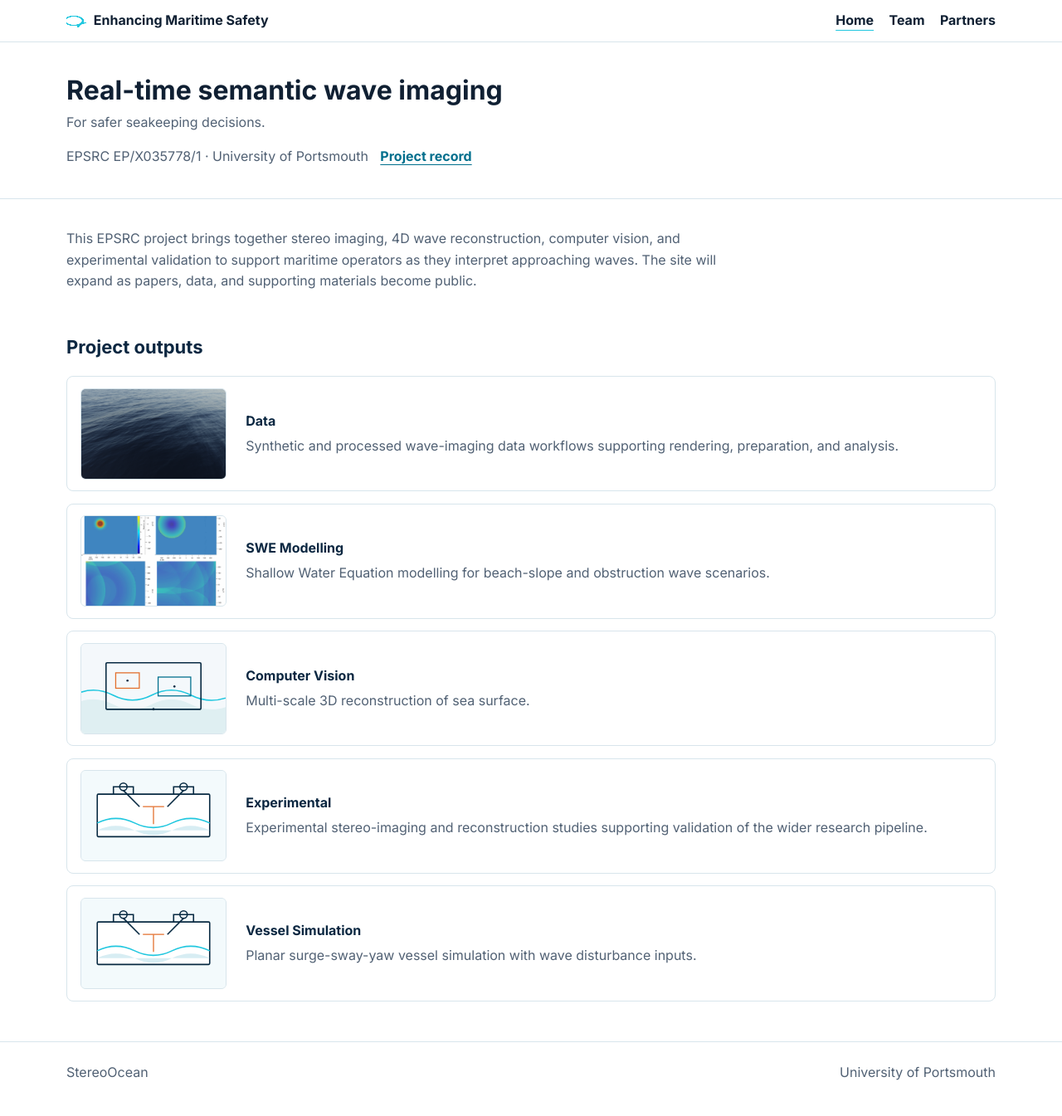
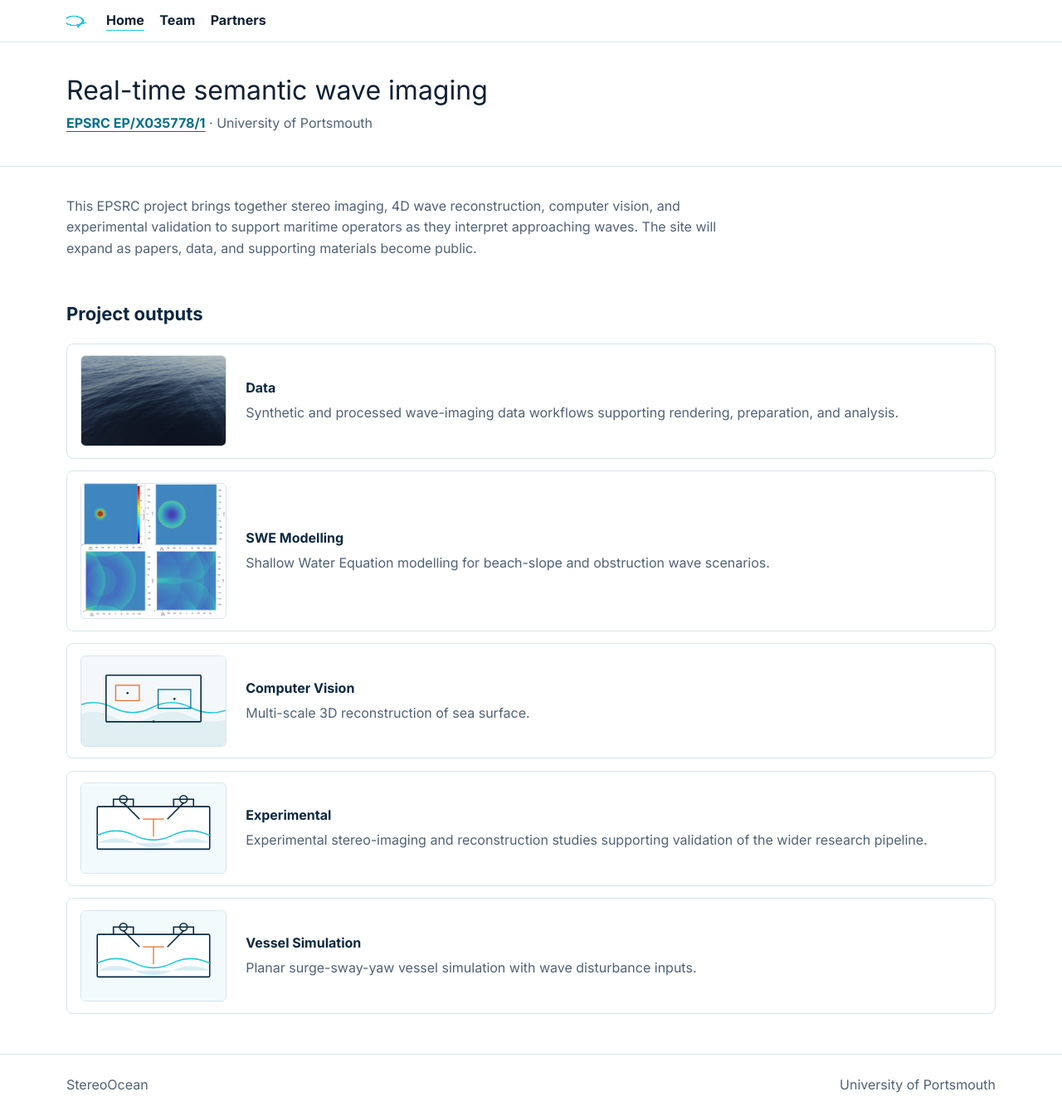
Before and after one commit to stereoocean/stereoocean.github.io, a Jekyll site: the page built from index.md, in a window 1280 px wide. Shown: the whole page at 83% size. Built offline with Jekyll 4.4.1, drawn with Linux system fonts in a browser that asks for light colours.

Commit message:
Update homepage header and output thumbnail

```diff
--- a/_includes/nav.html
+++ b/_includes/nav.html
@@ -1,7 +1,6 @@
 <nav class="site-nav" aria-label="Main navigation">
   <a class="site-mark" href="{{ '/' | relative_url }}" aria-label="Enhancing Maritime Safety home">
     <span class="mark-wave" aria-hidden="true"></span>
-    <span>Enhancing Maritime Safety</span>
   </a>
   <div class="nav-links">
     <a href="{{ '/' | relative_url }}" {% if page.nav_key == "home" %}aria-current="page"{% endif %}>Home</a>
--- a/_includes/output-grid.html
+++ b/_includes/output-grid.html
@@ -2,7 +2,7 @@
   {% assign outputs = site.outputs | sort: "order" %}
   {% for output in outputs %}
     <a class="output-card output-link-card" href="{{ output.url | relative_url }}">
-      <img class="output-card-image" src="{{ output.image | relative_url }}" alt="" loading="lazy">
+      <img class="output-card-image{% if output.image_fit == 'contain' %} output-card-image--contain{% endif %}" src="{{ output.image | relative_url }}" alt="" loading="lazy">
       <span class="output-card-copy">
         <span class="output-card-title">{{ output.output_title | default: output.title }}</span>
         {% if output.description %}
--- a/_includes/site-header.html
+++ b/_includes/site-header.html
@@ -2,11 +2,13 @@
 {% assign header_subtitle = include.subtitle | default: page.header_subtitle | default: page.hero_subtitle | default: page.description %}
 {% assign header_meta = include.meta | default: page.project_meta %}
 {% assign header_url = include.project_url | default: page.project_url %}
+{% assign header_project_ref = include.project_ref | default: page.project_ref %}
+{% assign header_project_org = include.project_org | default: page.project_org %}
 
 <header class="site-hero" id="top">
   {% include nav.html %}
 
-  {% if header_title or header_subtitle or header_meta or header_url %}
+  {% if header_title or header_subtitle or header_meta or header_url or header_project_ref or header_project_org %}
     <div class="hero-content">
       {% if header_title %}
         <h1>{{ header_title }}</h1>
@@ -14,13 +16,26 @@
       {% if header_subtitle %}
         <p class="hero-subtitle">{{ header_subtitle }}</p>
       {% endif %}
-      {% if header_meta or header_url %}
+      {% if header_meta or header_url or header_project_ref or header_project_org %}
         <p class="project-line">
-          {% if header_meta %}
-            <span>{{ header_meta }}</span>
-          {% endif %}
-          {% if header_url %}
-            <a href="{{ header_url }}">Project record</a>
+          {% if header_project_ref %}
+            <span>
+              {% if header_url %}
+                <a href="{{ header_url }}">{{ header_project_ref }}</a>
+              {% else %}
+                {{ header_project_ref }}
+              {% endif %}
+              {% if header_project_org %}
+                · {{ header_project_org }}
+              {% endif %}
+            </span>
+          {% else %}
+            {% if header_meta %}
+              <span>{{ header_meta }}</span>
+            {% endif %}
+            {% if header_url %}
+              <a href="{{ header_url }}">Project record</a>
+            {% endif %}
           {% endif %}
         </p>
       {% endif %}
--- a/assets/css/site.css
+++ b/assets/css/site.css
@@ -77,7 +77,7 @@ a {
   z-index: 2;
   display: flex;
   align-items: center;
-  justify-content: space-between;
+  justify-content: flex-start;
   gap: 1.5rem;
   width: 100%;
   margin: 0 auto;
@@ -155,7 +155,7 @@ h1 {
   margin-bottom: 0.65rem;
   font-size: var(--text-title);
   line-height: 1.06;
-  font-weight: var(--weight-strong);
+  font-weight: var(--weight-regular);
 }
 
 .hero-subtitle {
@@ -366,6 +366,11 @@ h3 {
   border-radius: 6px;
   background: var(--mist);
   object-fit: cover;
+}
+
+.output-card-image--contain {
+  aspect-ratio: auto;
+  object-fit: contain;
 }
 
 .output-card-copy {
@@ -640,7 +645,7 @@ h3 {
   }
 
   .nav-links {
-    justify-content: flex-end;
+    justify-content: flex-start;
     flex-wrap: wrap;
     gap: 0.75rem 1rem;
   }
@@ -700,7 +705,7 @@ h3 {
 
   .nav-links {
     width: auto;
-    margin-left: auto;
+    margin-left: 0;
     overflow-x: visible;
     padding: 0;
     gap: 1rem;
--- a/index.md
+++ b/index.md
@@ -2,8 +2,8 @@
 layout: home
 nav_key: home
 hero_title: Real-time semantic wave imaging
-hero_subtitle: For safer seakeeping decisions.
-project_meta: EPSRC EP/X035778/1 · University of Portsmouth
+project_ref: EPSRC EP/X035778/1
+project_org: University of Portsmouth
 project_url: https://gtr.ukri.org/projects?ref=EP%2FX035778%2F1
 ---
 
```
Also changed, not shown: _outputs/yah_1.md (+1 -0 lines).
